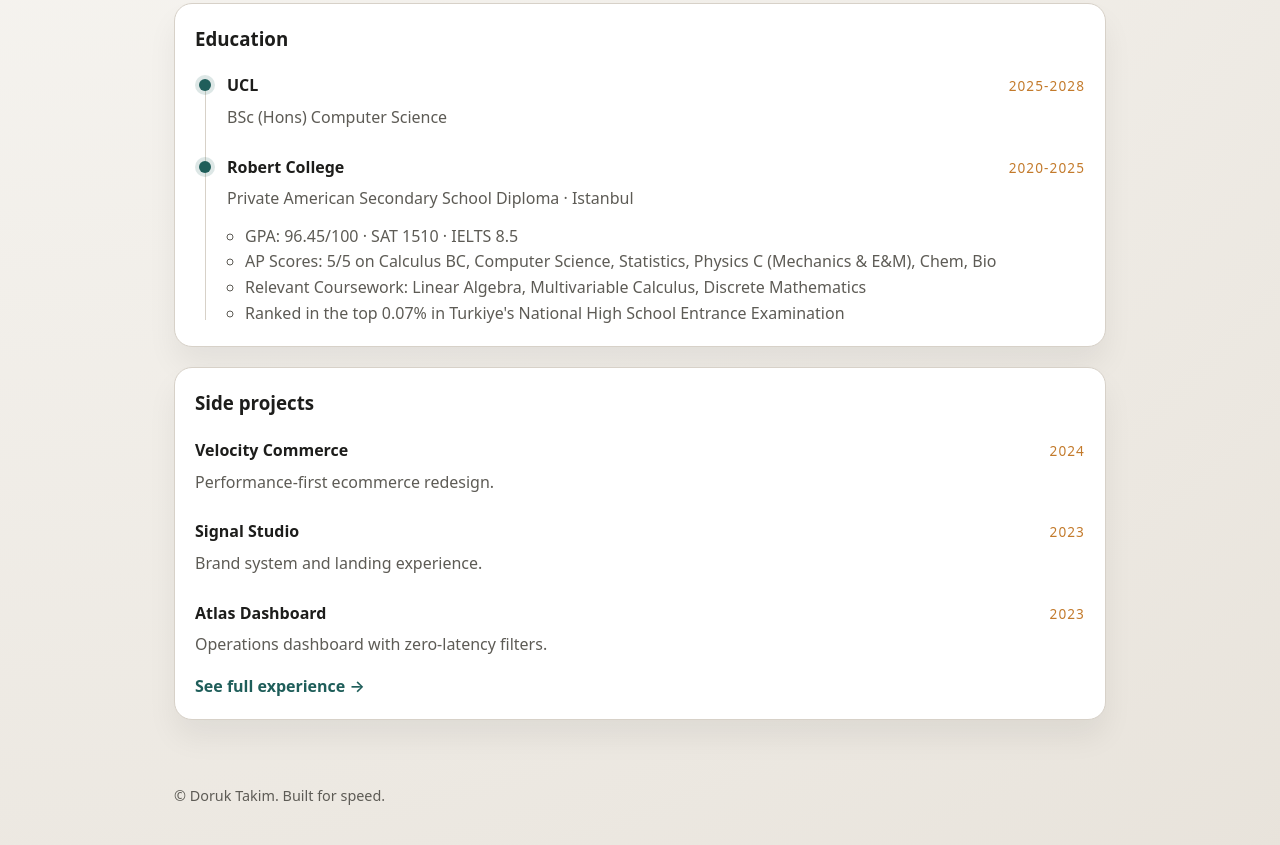
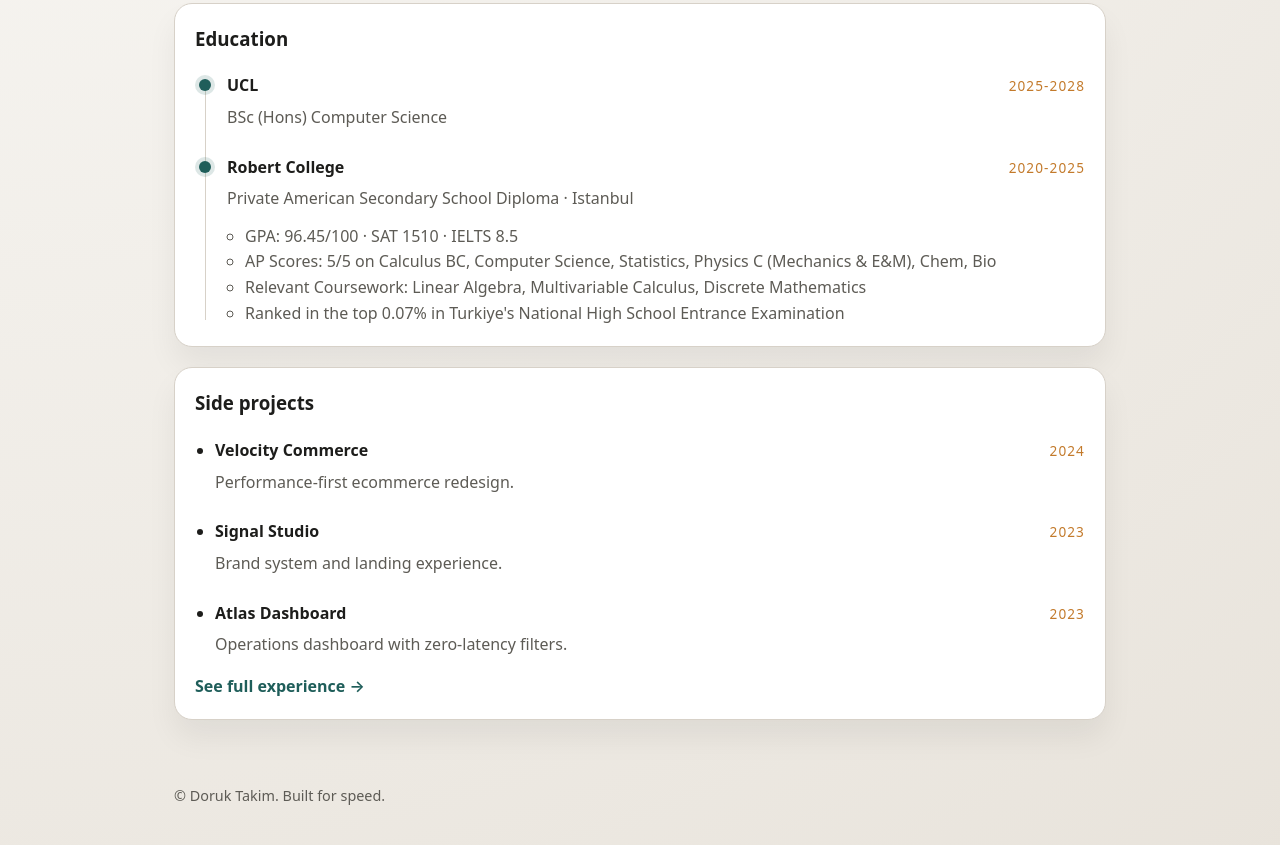
Before and after one commit to doruktakim/doruktakim.github.io, an Eleventy site: page src/index.md in a window 1280 px wide. Shown: the part 889-1734 px from the top of the page. Built offline with nearby package versions, Linux system fonts and the light colour scheme; Eleventy itself is replaced by a stand-in of ours; files that its build step writes are made by us from their sources.

Commit message:
feat: add bullets to side projects

```diff
--- a/src/_includes/inline.css
+++ b/src/_includes/inline.css
@@ -171,6 +171,11 @@ a:hover {
   display: none;
 }
 
+.no-timeline {
+  list-style: disc;
+  padding-left: 20px;
+}
+
 .timeline-item {
   position: relative;
   padding-left: 32px;
```
Also changed, not shown: docs/blog/index.html (+5 -0 lines), docs/blog/posts/2026-01-21-welcome/index.html (+5 -0 lines), docs/experience/index.html (+5 -0 lines), docs/index.html (+5 -0 lines).
